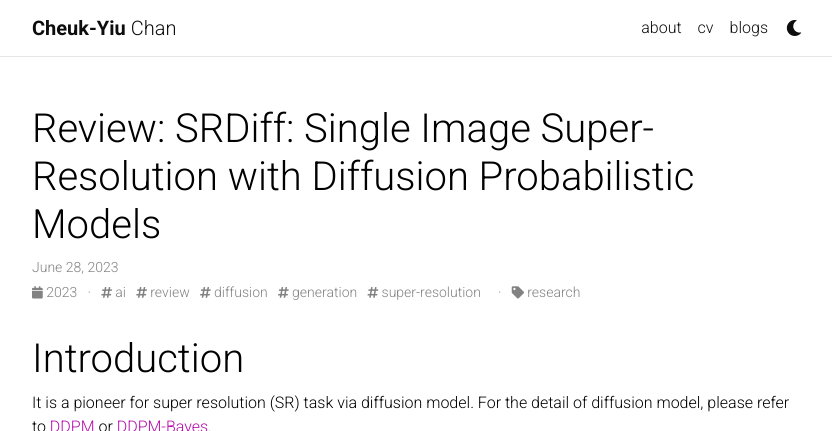
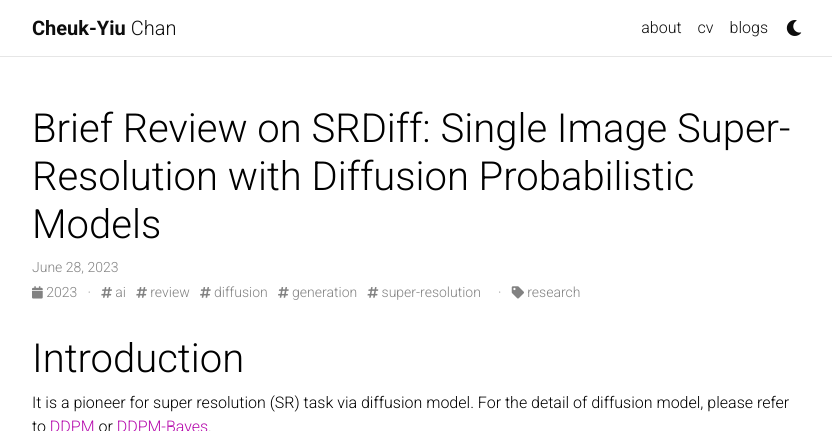
Before and after one commit to allanchan339/allanchan339.github.io, a Jekyll site: the page built from _posts/2023-06-29-SRDiff.md, in a window 1280 px wide and 900 px high, cut to the strip 0-431 px from the top of the window. Shown: the whole strip, without its empty margins (223-1055 px from the left). Built offline with Jekyll 4.4.1, drawn with Linux system fonts in a browser that asks for light colours; comment, search, counter and statistics services are not loaded; a style sheet for code colours, icons or effects is not loaded.

Commit message:
Update titles of DDPM and DDIM review posts for consistency
- Changed titles of the posts on Denoising Diffusion Probabilistic Models (DDPM) and Denoising Diffusion Implicit Models (DDIM) to include "Brief Review" for a more uniform presentation.
- Adjusted the title of the DDPM from "Review: Denoising Diffusion Probabilistic Models (DDPM)" to "Brief Review on Denoising Diffusion Probabilistic Models (DDPM)".
- Updated the title of the DDIM from "Review: Denoising Diffusion Implicit Models (DDIM)" to "Brief Review on Denoising Diffusion Implicit Models (DDIM)".
- Ensured that the title of the DDPM from Bayes' Theorem post reflects a more straightforward approach by removing "Review:".
- Maintained consistency across all review posts for better readability and user experience.

```diff
--- a/_posts/2023-06-29-SRDiff.md
+++ b/_posts/2023-06-29-SRDiff.md
@@ -1,6 +1,6 @@
 ---
 layout: post
-title: "Review: SRDiff: Single Image Super-Resolution with Diffusion Probabilistic Models"
+title: "Brief Review on SRDiff: Single Image Super-Resolution with Diffusion Probabilistic Models"
 date: 2023-06-29 00:00:00 +0800
 description: "A review of SRDiff, a diffusion-based method for single image super-resolution with residual conditioning."
 tags: [ai, review, diffusion, generation, super-resolution]
```
Also changed, not shown: _posts/2022-12-21-Review-DDPM.md (+1 -1 lines), _posts/2023-01-22-Review-DDIM.md (+1 -1 lines), _posts/2023-02-22-DDPM-Bayes.md (+1 -1 lines), _posts/2023-03-10-Code-Review-DDPM.md (+1 -1 lines), _posts/2023-04-11-Review-LDM.md (+1 -1 lines).
